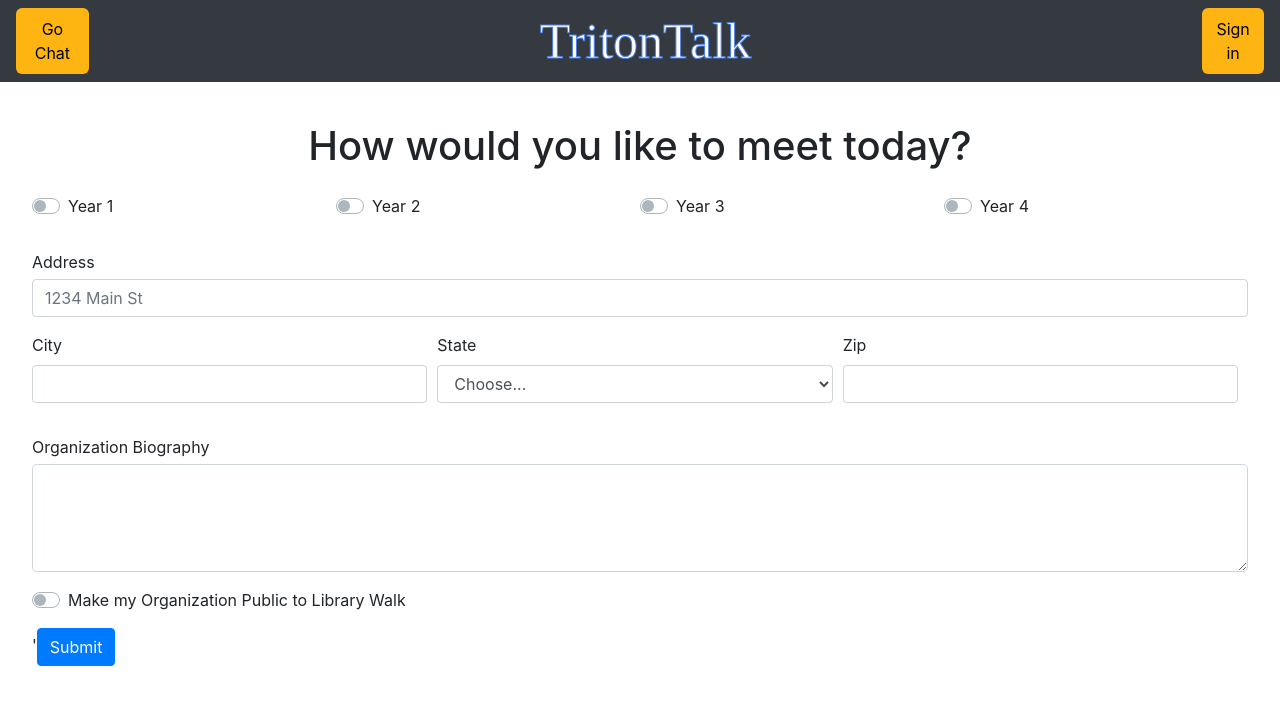
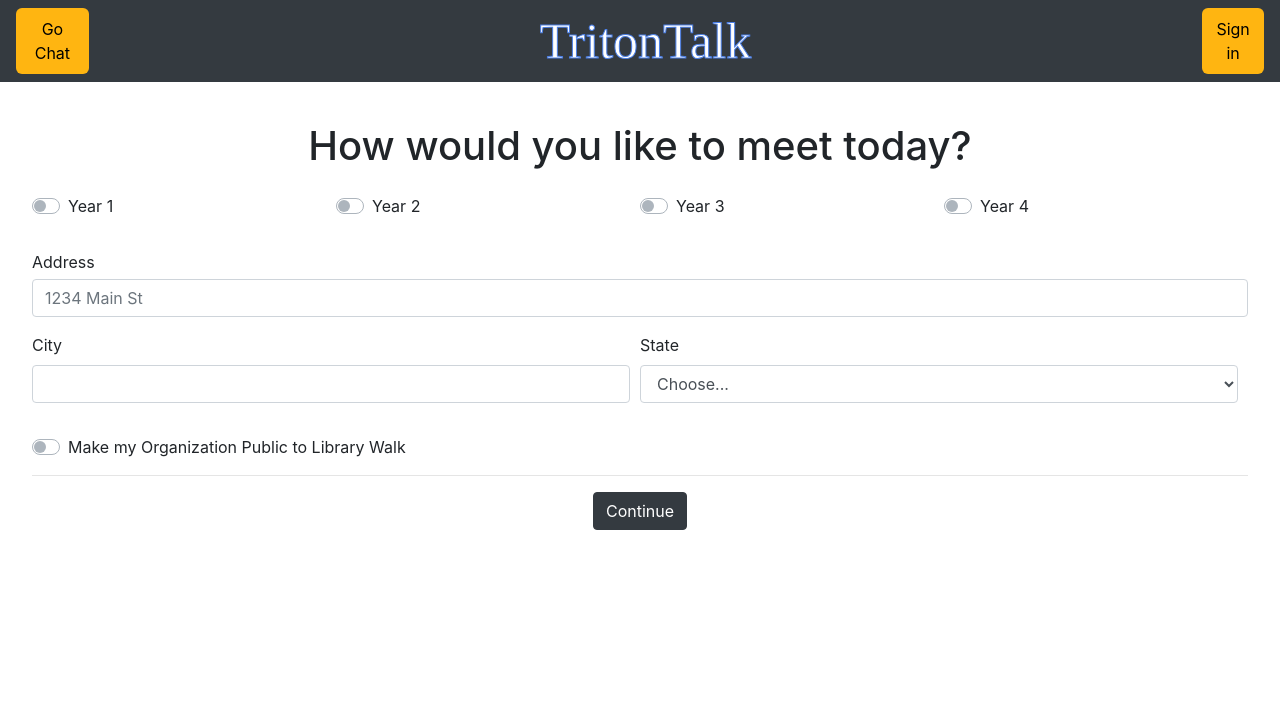
Before and after one commit to Triton-Talk/tritontalk, a React (Create React App) app in the folder client/: page /random in a window 1280 px wide. Shown: the top 704 px of the page. Built offline with nearby package versions, Linux system fonts and the light colour scheme; a web font is replaced by a local one.

Commit message:
adding random

```diff
--- a/client/src/components/Random.js
+++ b/client/src/components/Random.js
@@ -59,28 +59,22 @@ const Random = (props) => {
             </Form.Control>
           </Form.Group>
 
-          <Form.Group as={Col} controlId="formGridZip">
-            <Form.Label>Zip</Form.Label>
-            <Form.Control />
-          </Form.Group>
 
         </Form.Row>
 
 
 
-        <Form.Group controlId="settings.Hobbies">
-          <Form.Label>Organization Biography</Form.Label>
-          <Form.Control size="lg" as="textarea" rows="3" />
-        </Form.Group>
-
         <Form.Group id="formGridCheckbox">
           <Form.Check type="switch" id="custom-switch"
             label="Make my Organization Public to Library Walk" />
 
-        </Form.Group>'
-          <Button variant="primary" type="submit">
-          Submit
+        </Form.Group>
+        <center>
+          <hr></hr>
+          <Button variant="dark" type="submit">
+            Continue
           </Button>
+        </center>
 
       </Form>
     </div>
```
